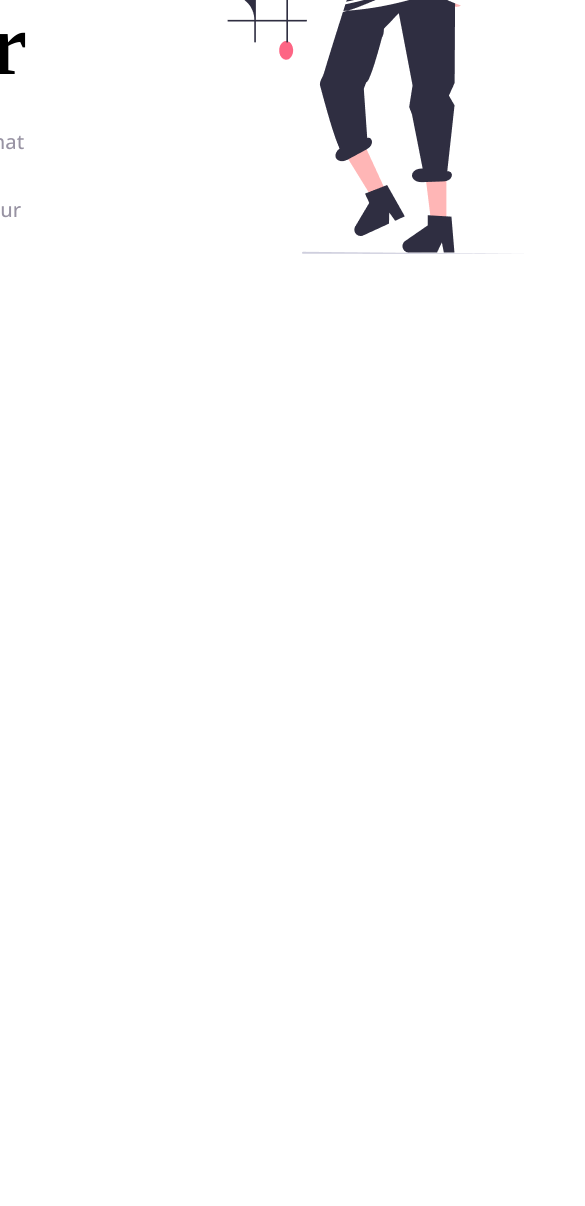
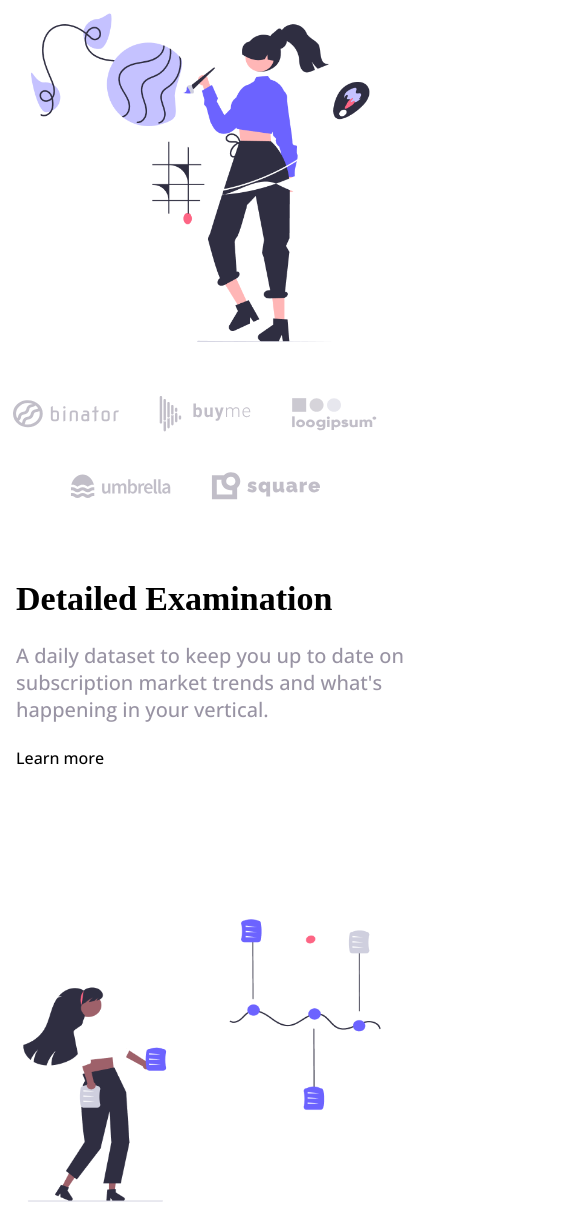
Before and after one commit to KoRnaholic/Homework-N6, a plain HTML site: page index.html in a window 390 px wide. Shown: the part 487-1693 px from the top of the page, 585 px wide, since content can reach past the window. Before the commit the page ends 883 px from the top, so only its background shows below. Drawn offline with Linux system fonts and the light colour scheme.

Commit message:
added queries

```diff
--- a/index.html
+++ b/index.html
@@ -44,18 +44,41 @@
 
     <section class="content-wrapper">
         <div class="content-box">
-        <h1 class="text-86">Let’s get<br> fusely<br> together</h1>
-        <p class="text-20 sansMedium line-height-34">Outcome-centered product that reduce churn,<br>
-        optimize pricing, and grow your subscription<br>
+        <h1 class="text-86">Let’s get<br class="break"> fusely<br> together</h1>
+        <p class="text-20 sansMedium line-height-34">Outcome-centered product that reduce churn,<br class="break">
+        optimize pricing, and grow your subscription<br class="break">
         business end-to-end.
         </p>
         <a class="sansMedium ">Get Started</a>
         </div>
         <div>
-        <img src="/src/images/girl-image.png" />
+        <img class="girl-image" src="/src/images/girl-image.png" />
         </div>
 
     </section>
 
+    <section class="details-section">
+        <div class="image-wrapper">
+            <img src="/src/icons/binator.svg" />
+            <img src="/src/icons/buyme.svg" />
+            <img src="/src/icons/loogipsum.svg" />
+            <img src="/src/icons/umbrella.svg" />
+            <img src="/src/icons/square.svg" />
+        </div>
+
+        <div class="details-box">
+            <div>
+                <img class="illustration" src="/src/images/Illustration.png" />
+            </div>
+            <div class="details-wrapper">
+            <h1 class="text-60">Detailed<br class="break"> Examination</h1>
+            <p class="text-20 sansMedium">A daily dataset to keep you up to date on<br class="break">
+            subscription market trends and what's<br class="break">
+            happening in your vertical.
+            </p>
+            <a class="sansMedium">Learn more</a>
+            </div>
+        </div>
+    </section>
 </body>
 </html>
--- a/src/styles/styles.css
+++ b/src/styles/styles.css
@@ -24,6 +24,9 @@
 }
 .text-20{
     font-size: 20px;
+}
+.text-60{
+    font-size: 60px;
 }
 
 header nav{
@@ -123,6 +126,69 @@ nav ul{
 
 }
 
+/* details section */
+.details-section{
+    display: flex;
+    flex-direction: column;
+    align-items: center;
+    justify-content: center;
+    padding-top: 50px;
+    gap: 250px;
+}
+.image-wrapper{
+    display: flex;
+    justify-content: center;
+    gap: 100px;
+}
+.image-wrapper img{
+    cursor: pointer;
+}
+
+.details-box{
+    display: flex;
+    align-items: center;
+    gap: 150px;
+}
+.details-box p{
+    color: #9893A3;
+    font-weight: 400;
+    white-space: normal;
+}
+
+.details-wrapper{
+    display: flex;
+    flex-direction: column;
+    justify-content: end;
+    gap: 24px;
+}
+
+.details-box a{
+    cursor: pointer;
+    display: inline-block;
+    /* background: linear-gradient(to bottom, white 50%, #9E99FF 50%); */
+}
+
+@media (max-width: 450px){
+    .text-86{
+        font-size: 46px;
+    }
+    .text-60{
+        font-size: 34px;
+    }
+    .girl-image{
+        width: 388px;
+        height: 339px;
+    }
+    .content-wrapper{
+        margin-top: 10px;
+    }
+    .illustration{
+        width: 388px;
+        height: 283px;
+    }
+
+}
+
 @media (max-width: 1200px) {
     .hamburger{
         display: block;
@@ -136,6 +202,33 @@ nav ul{
     .nav-wrapper{
         justify-content: space-between;
         gap: 10px;
-        padding: 40px;
+        padding: 20px;
     }
+    .content-wrapper{
+        flex-direction: column;
+        gap: 40px;
+        align-items: center;
+        padding: 0 20px;
+    }
+    .break{
+        display: none;
+    }
+    .girl-image{
+        padding-left: 60px;
+    }
+
+    /* details section */
+    .image-wrapper{
+        gap: 40px;
+        flex-wrap: wrap;
+    }
+    .details-box{
+        flex-direction: column-reverse;
+        padding-left: 30px;
+    }
+
+    .details-section{
+        gap: 80px;
+    }
+
 }
```
Also changed, not shown: src/icons/binator.svg (added), src/icons/buyme.svg (added), src/icons/loogipsum.svg (added), src/icons/square.svg (added), src/icons/umbrella.svg (added), src/images/Illustration.png (added).
